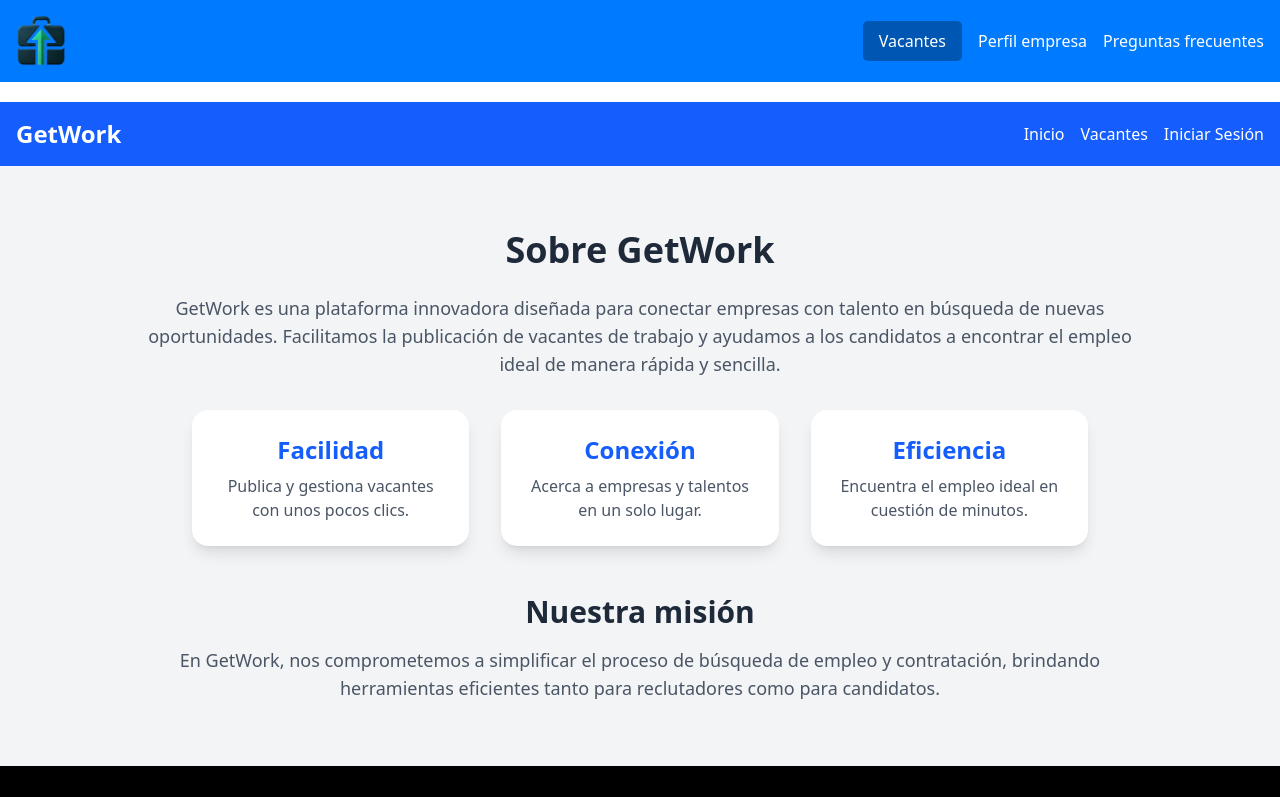
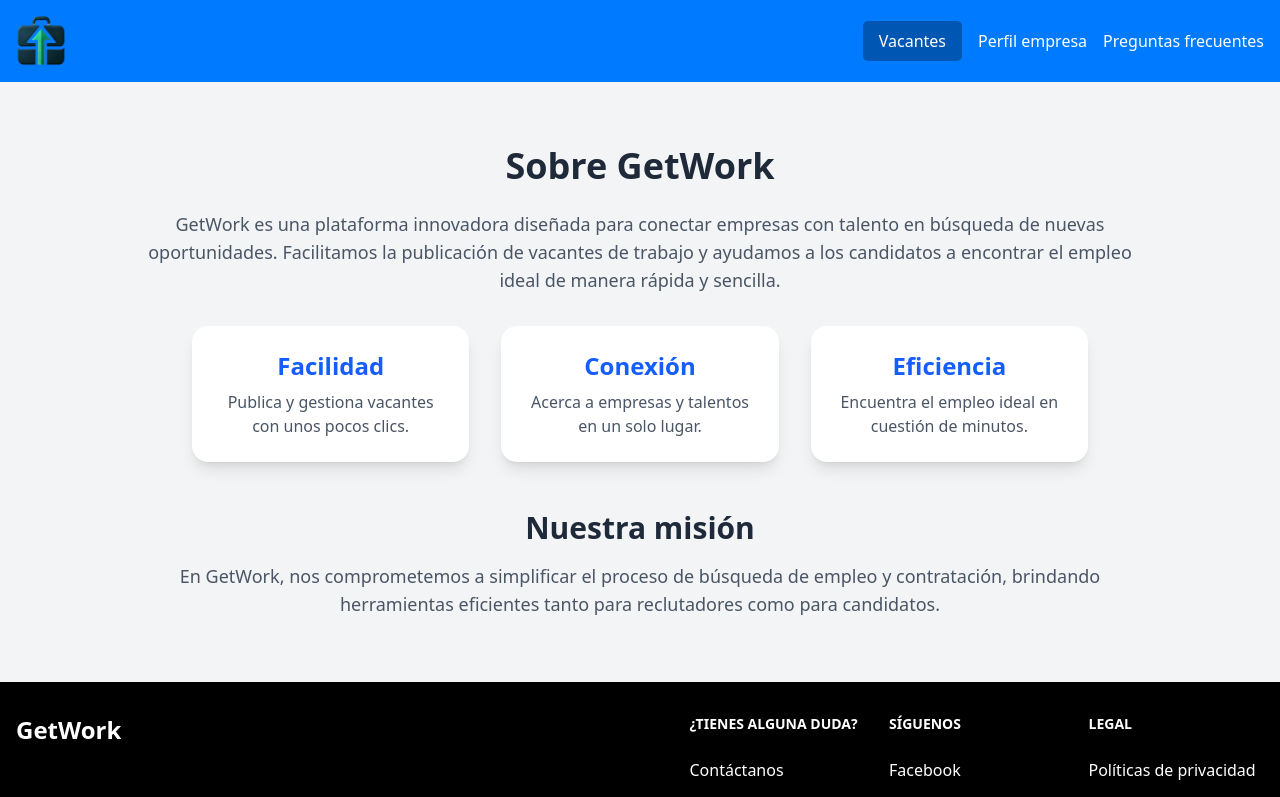
Before and after one commit to GerardoDiaz891/job-platform-frontend, a Vue app in the folder project-frontend/: page /Nosotros in a window 1280 px wide. Shown: the top 797 px of the page. Built offline with nearby package versions, Linux system fonts and the light colour scheme.

Commit message:
correcion en uso de componentes

```diff
--- a/project-frontend/src/App.vue
+++ b/project-frontend/src/App.vue
@@ -1,58 +1,5 @@
-<script setup lang="ts">
-import { RouterLink, RouterView } from 'vue-router'
-import DadshbaordUsuario from '@/views/Usuarios/DadshbaordUsuario.vue'
-</script>
+<template>
 
-<template>
-  <div class="app-container">
-    <header>
-      <nav class="navbar">
-        <div><img class="logodata" src="@/assets/trans.png" alt="" /></div>
-        <div class="nav-links">
-          <a href="/"> <button class="active">Vacantes</button> </a>
-          <a href="/PerfilEmpresa"><button>Perfil empresa</button></a>
-          <button>Preguntas frecuentes</button>
-        </div>
-      </nav>
-    </header>
-    <div class="wrapper">
-      <RouterView />
-    </div>
-  </div>
+  <RouterView />
+
 </template>
-
-<style scoped>
-.wrapper {
-  margin-top: 20px;
-}
-.app-container {
-  display: flex;
-  flex-direction: column;
-}
-.logodata {
-  width: 50px;
-  height: 50px;
-}
-.navbar {
-  background: #007bff;
-  color: white;
-  padding: 1rem;
-  display: flex;
-  justify-content: space-between;
-  align-items: center;
-}
-
-.nav-links button {
-  background: transparent;
-  border: none;
-  color: white;
-  margin-left: 1rem;
-  cursor: pointer;
-}
-
-.nav-links .active {
-  background: #0056b3;
-  padding: 0.5rem 1rem;
-  border-radius: 5px;
-}
-</style>
--- a/project-frontend/src/components/FooterComponent.vue
+++ b/project-frontend/src/components/FooterComponent.vue
@@ -5,7 +5,7 @@
           <div class="mb-6 md:mb-0">
             <a href="#" class="flex items-center">
               <!-- <img src="/images/zentilia_logo.png" class="h-12 me-5" alt="Logo Zentilia" /> -->
-              <span class="self-center text-2xl font-semibold text-white">GetWork</span>
+            <span class="self-center text-2xl font-semibold text-white">GetWork</span>
             </a>
           </div>
           <div class="grid grid-cols-2 gap-8 sm:gap-6 sm:grid-cols-3">
--- a/project-frontend/src/components/HeaderComponent.vue
+++ b/project-frontend/src/components/HeaderComponent.vue
@@ -1,15 +1,13 @@
 <template>
-    <header class="bg-blue-600 text-white shadow-md">
-      <div class="container mx-auto flex justify-between items-center p-4">
-        <router-link to="/" class="text-2xl font-bold">
-          GetWork
-        </router-link>
-        <nav class="flex space-x-4">
-          <router-link to="/" class="hover:underline">Inicio</router-link>
-          <router-link to="/vacantes" class="hover:underline">Vacantes</router-link>
-          <router-link to="/login" class="hover:underline">Iniciar Sesión</router-link>
+  <header>
+    <nav class="navbar">
+      <div><img class="logodata" src="@/assets/trans.png" alt="Logo" /></div>
+      <div class="nav-links">
+        <a href="/"> <button class="active">Vacantes</button> </a>
+        <a href="/PerfilEmpresa"><button>Perfil empresa</button></a>
+        <button>Preguntas frecuentes</button>
+      </div>
     </nav>
-      </div>
   </header>
 </template>
 
@@ -17,4 +15,40 @@
 </script>
 
 <style scoped>
+.wrapper {
+  margin-top: 20px;
+}
+
+.app-container {
+  display: flex;
+  flex-direction: column;
+}
+
+.logodata {
+  width: 50px;
+  height: 50px;
+}
+
+.navbar {
+  background: #007bff;
+  color: white;
+  padding: 1rem;
+  display: flex;
+  justify-content: space-between;
+  align-items: center;
+}
+
+.nav-links button {
+  background: transparent;
+  border: none;
+  color: white;
+  margin-left: 1rem;
+  cursor: pointer;
+}
+
+.nav-links .active {
+  background: #0056b3;
+  padding: 0.5rem 1rem;
+  border-radius: 5px;
+}
 </style>
--- a/project-frontend/src/views/Usuarios/DadshbaordUsuario.vue
+++ b/project-frontend/src/views/Usuarios/DadshbaordUsuario.vue
@@ -1,4 +1,10 @@
+<script setup>
+import FooterComponent from '@/components/FooterComponent.vue';
+import HeaderComponent from '@/components/HeaderComponent.vue';
+</script>
 <template>
+
+  <HeaderComponent/>
   <div class="app-container">
     <div class="content">
       <aside class="sidebar">
@@ -13,6 +19,7 @@
       </main>
     </div>
   </div>
+  <FooterComponent/>
 </template>
 
 <script>
```
Lines whose indentation alone changed are shown as unchanged.
